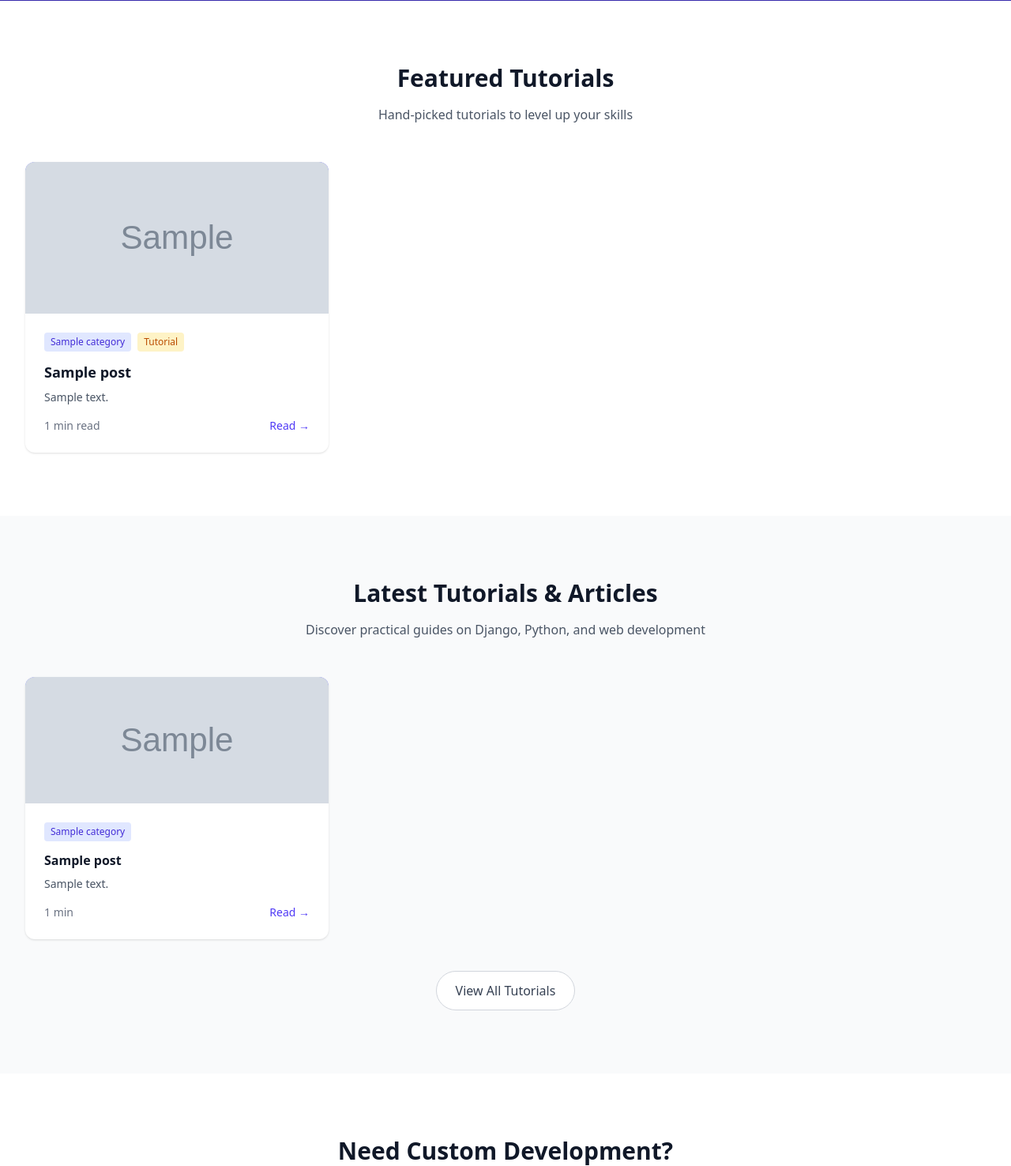
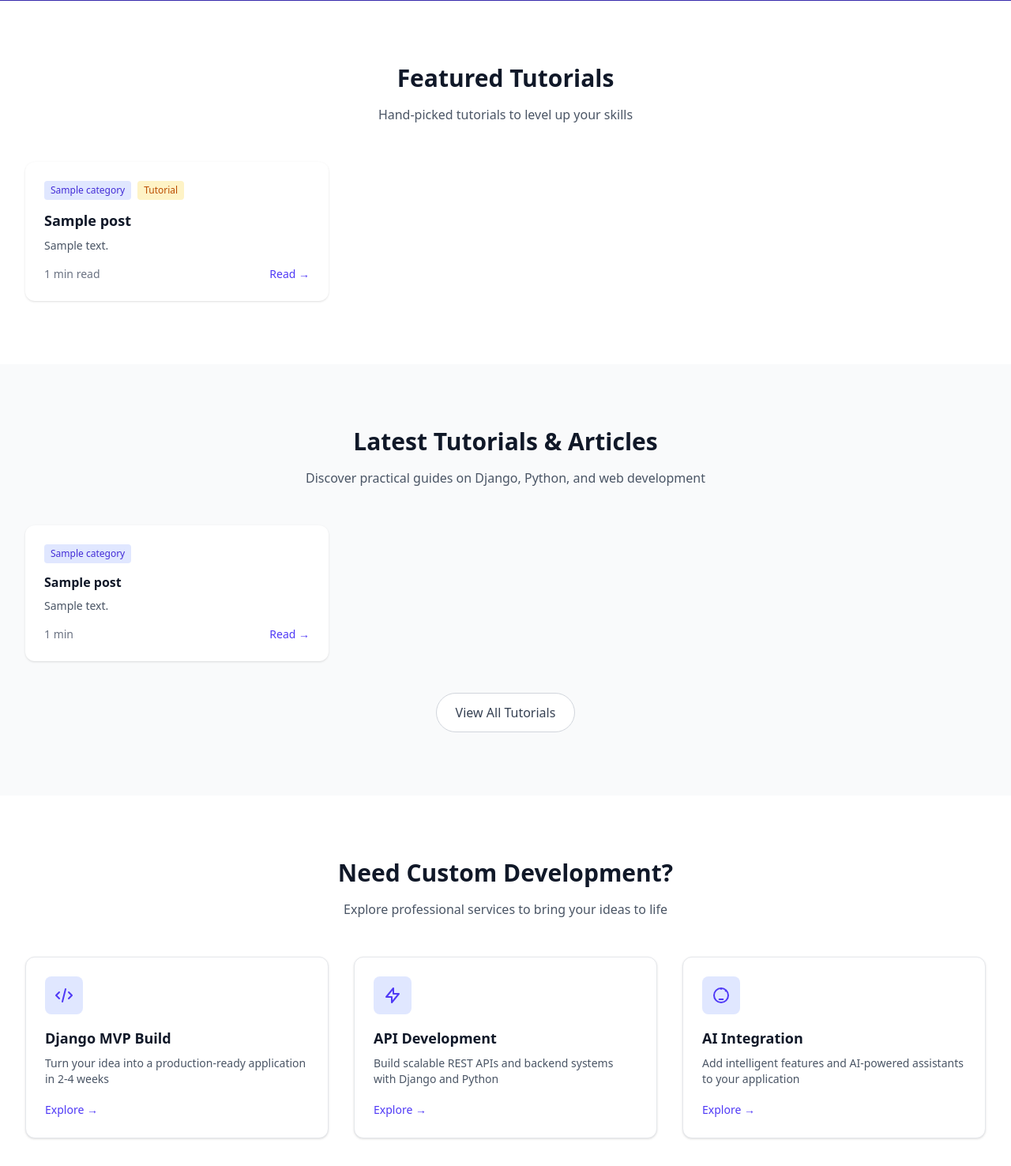
Before and after one commit to alimalek80/amstack, a Django app: page / in a window 1280 px wide. Shown: the part 650-2126 px from the top of the page at 79% size. Run offline with Django 5.2, Linux system fonts and the light colour scheme; tables that the repository leaves empty hold one stand-in row (values such as "Sample post"); grey boxes marked "Sample" are stand-in pictures; style sheets or scripts are compiled from the project's sources.

Commit message:
fix: ensure consistent card heights in latest tutorials section
- Added h-full to card container for equal height cards
- Added flex flex-col to enable proper content distribution
- Moved read time and link to bottom with mt-auto
- Made title flex-grow to consume available space
- Fixed extra closing div tag that was breaking layout
- All cards now display at same height regardless of content

```diff
--- a/core/templates/core/home.html
+++ b/core/templates/core/home.html
@@ -64,15 +64,7 @@
         <div class="grid md:grid-cols-3 gap-8">
             {% for post in featured_posts %}
             <!-- Tutorial Card -->
-            <div class="bg-white rounded-xl overflow-hidden card-default card-hover">
-                {% if post.cover_image %}
-                <div class="h-48 bg-gradient-to-br from-indigo-400 to-indigo-600 overflow-hidden">
-                    <img src="{{ post.cover_image.url }}" alt="{{ post.title }}" class="w-full h-full object-cover">
-                </div>
-                {% else %}
-                <div class="h-48 bg-gradient-to-br from-indigo-400 to-indigo-600"></div>
-                {% endif %}
-                <div class="p-6">
+            <div class="bg-white rounded-xl p-6 card-default card-hover">
                     <div class="flex gap-2 mb-3">
                         {% if post.category %}
                         <span class="px-2 py-1 bg-indigo-100 text-indigo-700 text-xs font-medium rounded">{{ post.category.name }}</span>
@@ -111,30 +103,21 @@
         <div class="grid md:grid-cols-2 lg:grid-cols-3 gap-8">
             {% for post in latest_posts %}
             <!-- Tutorial Card -->
-            <div class="bg-white rounded-xl overflow-hidden card-default card-hover">
-                {% if post.cover_image %}
-                <div class="h-40 bg-gradient-to-br from-indigo-400 to-indigo-600 overflow-hidden">
-                    <img src="{{ post.cover_image.url }}" alt="{{ post.title }}" class="w-full h-full object-cover">
-                </div>
-                {% else %}
-                <div class="h-40 bg-gradient-to-br from-indigo-400 to-indigo-600"></div>
-                {% endif %}
-                <div class="p-6">
+            <div class="bg-white rounded-xl p-6 card-default card-hover h-full flex flex-col">
                 <div class="flex gap-2 mb-3 flex-wrap">
                     {% if post.category %}
                     <span class="px-2 py-1 bg-indigo-100 text-indigo-700 text-xs font-medium rounded">{{ post.category.name }}</span>
                     {% endif %}
                 </div>
-                    <h3 class="text-base font-semibold text-gray-900 mb-2">
+                <h3 class="text-base font-semibold text-gray-900 mb-2 flex-grow">
                     <a href="{{ post.get_absolute_url }}" class="hover:text-indigo-600 transition">
                         {{ post.title|truncatewords:15 }}
                     </a>
                 </h3>
                 <p class="text-gray-600 text-sm mb-4 line-clamp-2">{{ post.excerpt }}</p>
-                    <div class="flex items-center justify-between text-sm">
+                <div class="flex items-center justify-between text-sm mt-auto">
                     <span class="text-gray-500">{{ post.reading_time }} min</span>
                     <a href="{{ post.get_absolute_url }}" class="text-indigo-600 font-medium hover:text-indigo-700">Read →</a>
-                    </div>
                 </div>
             </div>
             {% endfor %}
```
Lines whose indentation alone changed are shown as unchanged.
